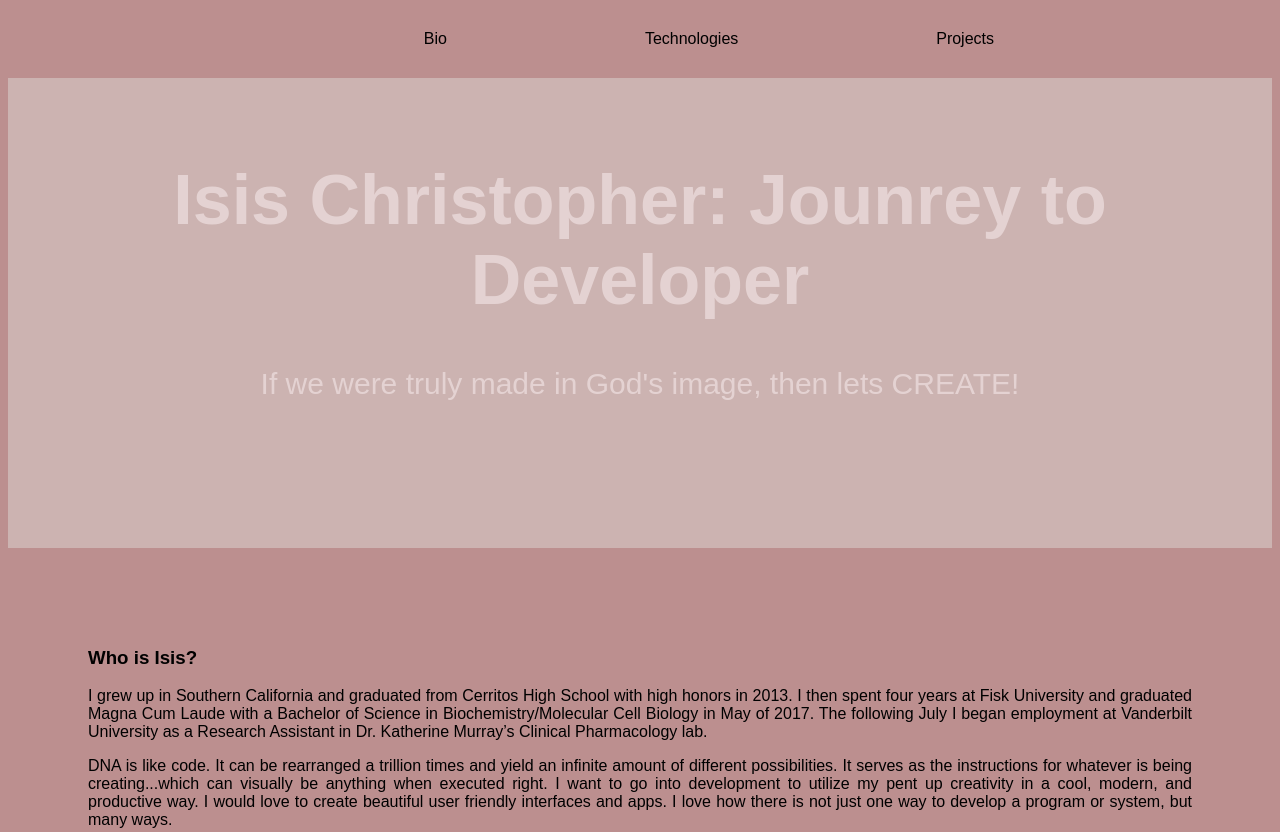
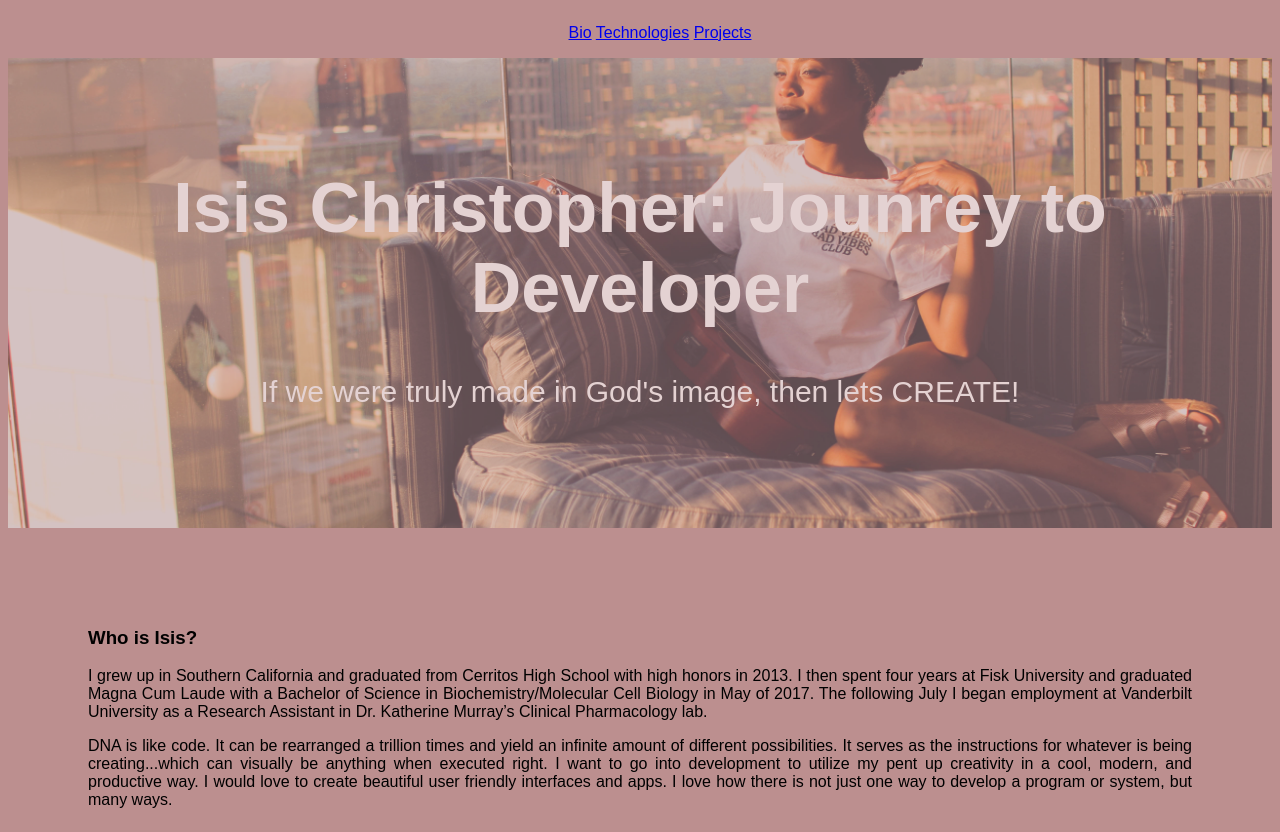
Before and after one commit to isischristopher/personal-bio-site, a plain HTML site: page index.html in a window 1280 px wide. Shown: the top 832 px of the page. Drawn offline with Linux system fonts and the light colour scheme; a web font is replaced by a local one.

Commit message:
added init

```diff
--- a/index.html
+++ b/index.html
@@ -1,4 +1,4 @@
-<a html>
+<html>
     <html lang="en">
     <head>
         <meta charset="UTF-8">
@@ -12,14 +12,13 @@
 
 <body>
     <!---NAVBAR-->
+
     <nav class="navbar">
-            <div>
-              <div class="navbar-nav">
-                <a>Bio</a>
-                <a>Technologies</a>
-                <a>Projects</a>
-              </div>
-            </div>
+              <ul id="navLinks">
+              <a id="navToBio" href="#bioPage">Bio</a>
+              <a id="navToTechnologies" href="#technologiesPage">Technologies</a>
+              <a id="navToProjects" href="#projectsPage">Projects</a>
+             </ul>
           </nav>
   <!-- End Navigation -->
 
@@ -57,9 +56,9 @@
   <!-- End Primary View -->
 
 
-  <div class="fullPage" id="projectsSection">
+  <div class="fullPage" id="projectsPage">
     <h2 class="projectsHeading">Projects</h2>
-      <div id="projectsPage"></div>
+      <div id="projectsZone"></div>
   </div>
 
 
--- a/main.css
+++ b/main.css
@@ -12,6 +12,8 @@ body{
  }
  .navbar{
     font-family: futura-pt, sans-serif;
+    display: flex;
+    justify-content: space-evenly;
 
  }
 
@@ -23,11 +25,11 @@ body{
  #h1{
     font-size: 70px;
     padding: 0px 40px;
-    margin;
+    margin-top: 75px;
  }
  #h1P{
     font-size: 30px;
-    margin: 0;
+    margin-bottom: -120;
     padding: 0;
  }
  .navbar-nav{
@@ -40,6 +42,7 @@ body{
  h3.bio{
     font-family: futura-pt, sans-serif;
     margin: 0px, 0px, 30px;
+    padding: 0x 100px;
  }
 #bioPage.fullPage{
     margin: 70px 70px 0px;
@@ -81,7 +84,7 @@ body{
 
 /* JS  */
 
-#projectsPage{
+#projectsZone{
    display: flex;
    flex-wrap: wrap;
    justify-content: space-evenly;
--- a/main.js
+++ b/main.js
@@ -78,6 +78,19 @@ const createProjectCards = (projectsArray) => {
                 `;
         }
     }
-    printToDom(domString, 'projectsPage');
+    printToDom(domString, 'projectsZone');
 }
- createProjectCards(projects);
+
+
+ // CLICK FUNCTION FOR NAVBAR//
+
+ const filterNavLinks= document.getElementById('navLinks').getElementsByTagName('a');
+    for (i=0; i < 4; i++){
+
+    }
+
+// INIT
+const init = () => {
+    createProjectCards(projects);
+}
+init();
```
Also changed, not shown: images/InstaWestinShoot-3.jpg (added), 1 other file.
